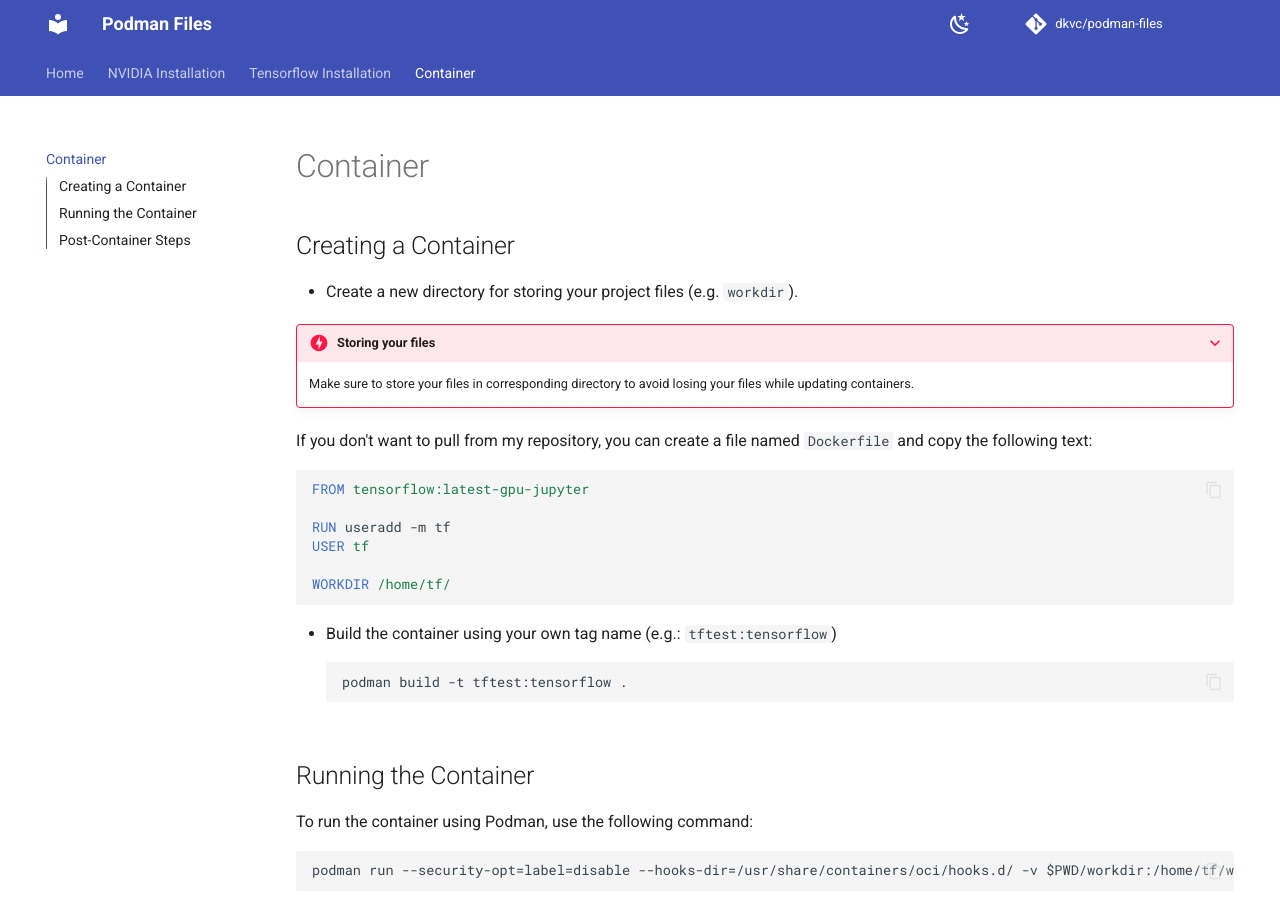
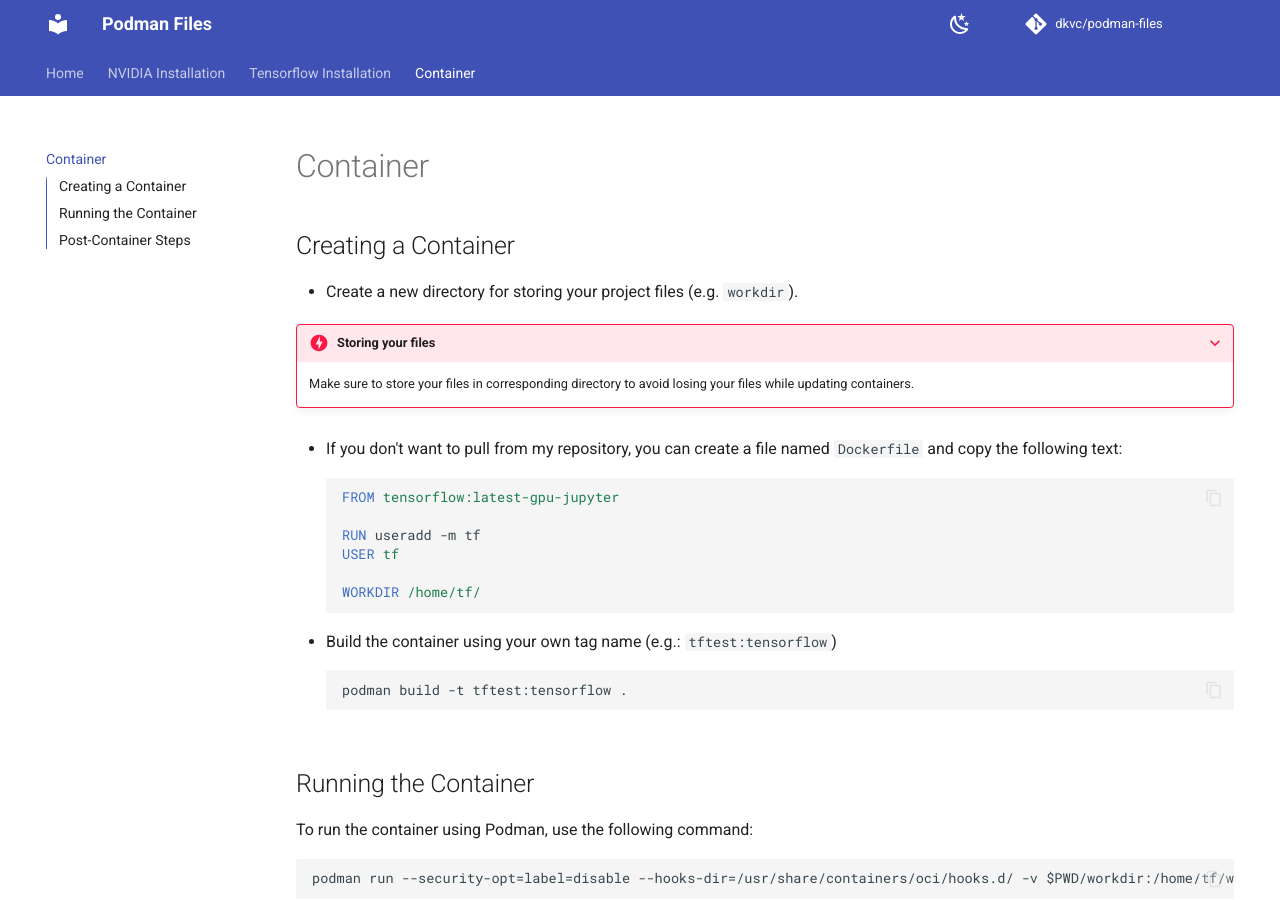
Before and after one commit to dkvc/podman-files, an MkDocs documentation site: the page built from docs/create-container/index.md, in a window 1280 px wide and 900 px high. Built offline with MkDocs 1.6.1 and Material for MkDocs 9.7.7, drawn with Linux system fonts in a browser that asks for light colours; comment, search, counter and statistics services are not loaded.

Commit message:
Add missing bullet point

````diff
--- a/docs/create-container/index.md
+++ b/docs/create-container/index.md
@@ -10,7 +10,7 @@
 
 
 
-If you don't want to pull from my repository, you can create a file named `Dockerfile` and copy the following text:
+- If you don't want to pull from my repository, you can create a file named `Dockerfile` and copy the following text:
 ```Dockerfile
 FROM tensorflow:latest-gpu-jupyter
 
````
